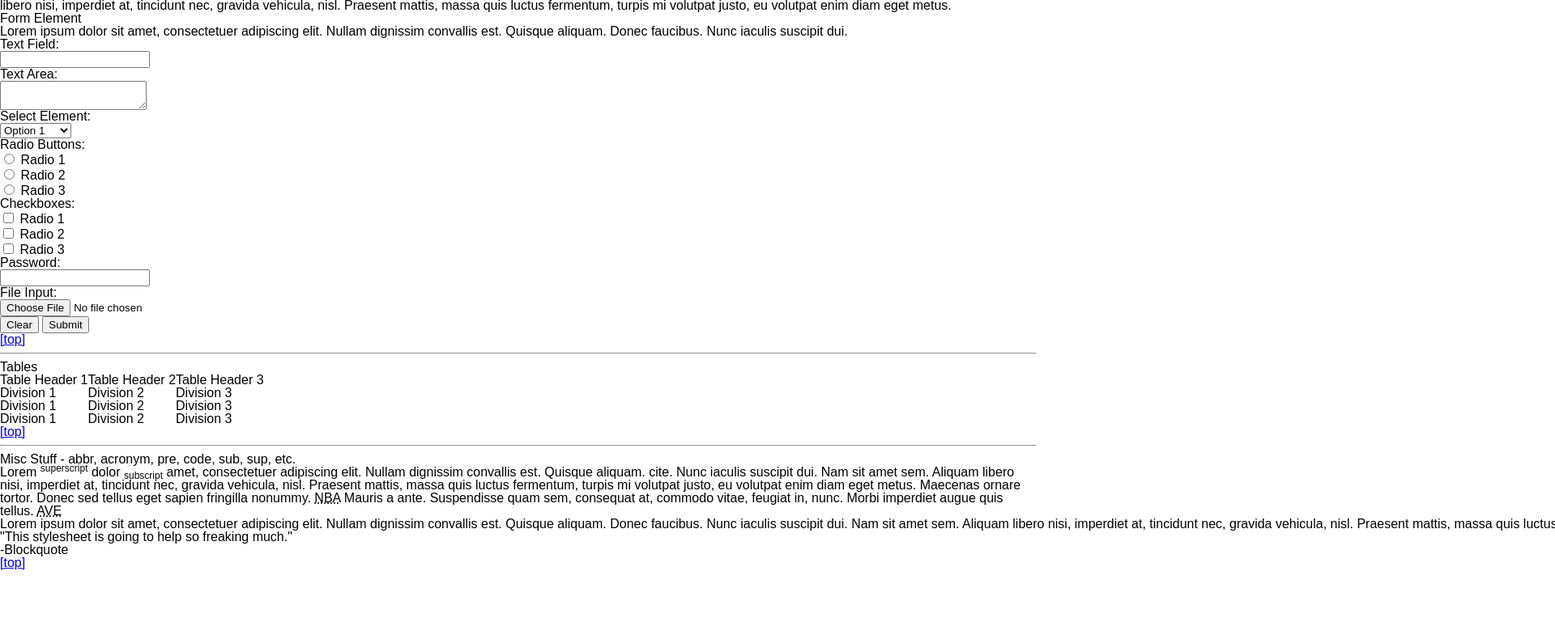
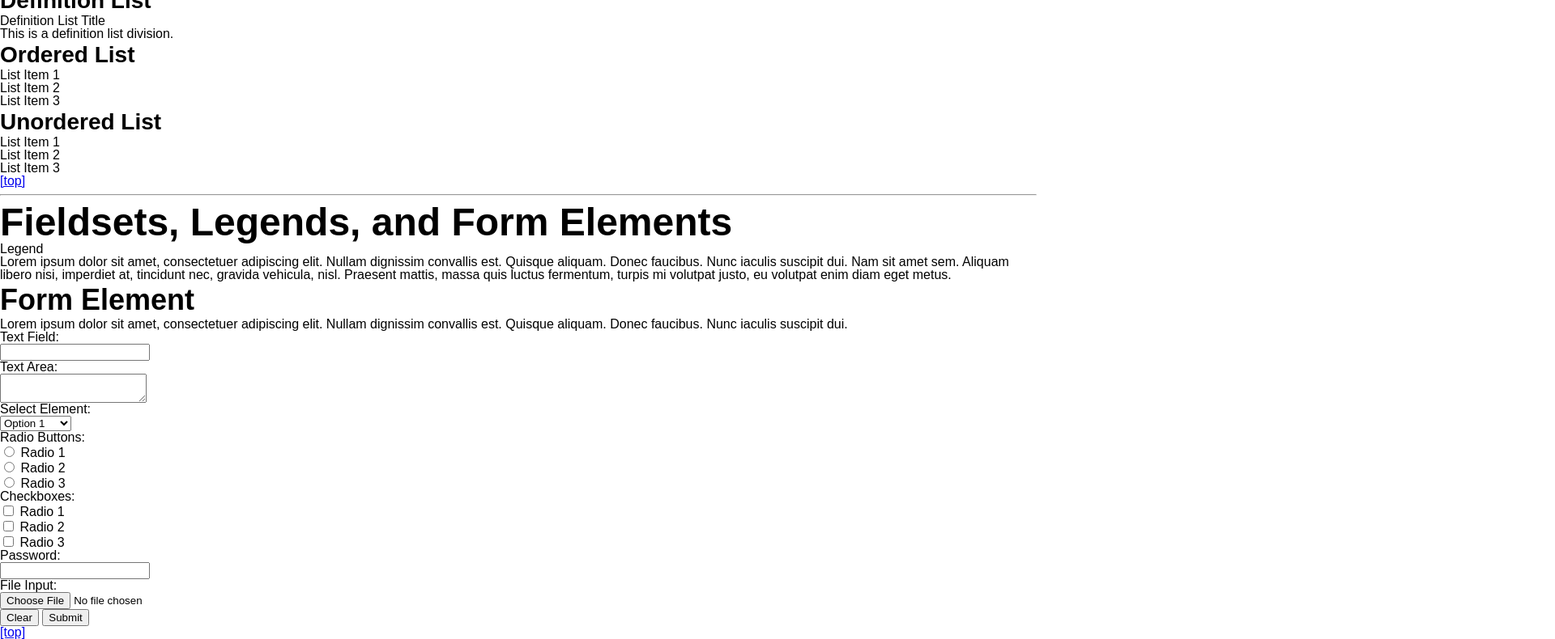
Before and after one commit to jessawright/jessa-reset.css, a plain HTML site: page index.html in a window 1280 px wide. Shown: the part 665-1455 px from the top of the page at 81% size, 1920 px wide, since content can reach past the window. Before the commit the page ends 1369 px from the top, so only its background shows below. Drawn offline with Linux system fonts and the light colour scheme.

Commit message:
neaten up

```diff
--- a/index.html
+++ b/index.html
@@ -1,11 +1,13 @@
 <!-- Sample Content to Plugin to Template -->
 <head>
-  <link rel="stylesheet" href="jessa-reset.css">
+  <link rel="stylesheet" type="text/css" href="jessa-reset.css" />
 </head>
 
 <h1>CSS Basic Elements</h1>
 
 <p>The purpose of this HTML is to help determine what default settings are with CSS and to make sure that all possible HTML Elements are included in this HTML so as to not miss any possible Elements when designing a site.</p>
+
+<cite>Adapted from <a href="http://snipplr.com/view/55375/">this</a>.</cite>
 
 <hr />
 
@@ -24,7 +26,7 @@
 
 <h1 id="paragraph">Paragraph</h1>
 
-<img style="width:250px;height:125px;float:right" src="images/css_gods_language.png" alt="CSS | God's Language" />
+<img style="width:250px;height:125px;float:right" src="http://placehold.it/250x125" alt="CSS | God's Language" />
 <p>Lorem ipsum dolor sit amet, <a href="#" title="test link">test link</a> adipiscing elit. Nullam dignissim convallis est. Quisque aliquam. Donec faucibus. Nunc iaculis suscipit dui. Nam sit amet sem. Aliquam libero nisi, imperdiet at, tincidunt nec, gravida vehicula, nisl. Praesent mattis, massa quis luctus fermentum, turpis mi volutpat justo, eu volutpat enim diam eget metus. Maecenas ornare tortor. Donec sed tellus eget sapien fringilla nonummy. Mauris a ante. Suspendisse quam sem, consequat at, commodo vitae, feugiat in, nunc. Morbi imperdiet augue quis tellus.</p>
 
 <p>Lorem ipsum dolor sit amet, <em>emphasis</em> consectetuer adipiscing elit. Nullam dignissim convallis est. Quisque aliquam. Donec faucibus. Nunc iaculis suscipit dui. Nam sit amet sem. Aliquam libero nisi, imperdiet at, tincidunt nec, gravida vehicula, nisl. Praesent mattis, massa quis luctus fermentum, turpis mi volutpat justo, eu volutpat enim diam eget metus. Maecenas ornare tortor. Donec sed tellus eget sapien fringilla nonummy. Mauris a ante. Suspendisse quam sem, consequat at, commodo vitae, feugiat in, nunc. Morbi imperdiet augue quis tellus.</p>
--- a/jessa-reset.css
+++ b/jessa-reset.css
@@ -1,19 +1,68 @@
-html, body, div, span, object, iframe, h1, h2, h3, h4, h5, h6, p, blockquote, pre, a, abbr, address, cite, code, del, dfn, em, img, ins, kbd, q, s, samp, small, strong, sub, sup, var, b, u, i, dl, dt, dd, ol, ul, li, fieldset, form, label, legend, table, caption, tbody, tfoot, thead, tr, th, td, article, aside, canvas, details, embed, figure, figcaption, footer, header, hgroup, menu, nav, output, ruby, section, summary, time, mark, audio, video {
+/* Add some typographic scaling, adapted from: http://typecast.com/blog/a-more-modern-scale-for-web-typography */
+html {
+    line-height: 1;
+    font-size: 100%;
+    font-family: sans-serif;
     margin: 0;
     padding: 0;
     border: 0;
-    font-size: 100%;
-    font: inherit;
+    vertical-align: baseline;
+}
+body {
+    margin: 0;
+    padding: 0;
+    border: 0;
+    vertical-align: baseline;
+}
+h1 {
+    font-size: 3em;
+    line-height: 1.05;
+    margin: 0;
+    padding: 0;
+    border: 0;
+    vertical-align: bottom;
+}
+h2 {
+    font-size: 2.25em;
+    line-height: 1.25;
+    margin: 0;
+    padding: 0;
+    border: 0;
+    vertical-align: baseline;
+}
+h3 {
+    font-size: 1.75em;
+    line-height: 1.25;
+    margin: 0;
+    padding: 0;
+    border: 0;
+    vertical-align: baseline;
+}
+h4 {
+    font-size: 1.125em;
+    line-height: 1.22222222;
+    margin: 0;
+    padding: 0;
+    border: 0;
+    vertical-align: baseline;
+}
+h5, h6, p, blockquote, span, pre, a, abbr, address, cite, code, del, dfn, em, ins, kbd, q, s, samp, small, strong, var, b, u, i, dl, dt, dd, ol, ul, li, label, legend, caption, details, figcaption, mark {
+    margin: 0;
+    padding: 0;
+    border: 0;
+    vertical-align: baseline;
+    font-size: 1em;
+}
+div, object, iframe, img, sub, sup, fieldset, form, table, tbody, tfoot, thead, tr, th, td, article, aside, canvas, embed, figure, footer, header, hgroup, menu, nav, output, ruby, section, summary, time, audio, video {
+    margin: 0;
+    padding: 0;
+    border: 0;
     vertical-align: baseline;
 }
 
 /* HTML5 display-role reset for older browsers */
-
 article, aside, details, figcaption, figure, footer, header, menu, nav, section {
     display: block;
-}
-body {
-    line-height: 1;
 }
 menu, ol, ul {
     list-style: none;
@@ -31,42 +80,33 @@ table {
 }
 :focus {
     /* remember to define focus styles! */
-    outline: 0;
-}
-ins {
-    /* remember to highlight inserts somehow! */
-    text-decoration: none;
+    outline: none;
+    /* this is to help you remember to do that! */
+    background-color: orange;
 }
 a:active, a:hover {
     outline-width: 0;
 }
- /* Change the default font family in all browsers (opinionated), correct line height, prevent adjustments of font size after orientation changes in IE on Windows Phone and in iOS.  */
-html {
-  font-family: sans-serif;
-  line-height: 1.15;
-  -ms-text-size-adjust: 100%;
-  -webkit-text-size-adjust: 100%;
-}
 
 /* Remove gray backgrounds and descender skipping underlines. */
 a {
-  background-color: transparent; /* 1 */
-  -webkit-text-decoration-skip: objects; /* 2 */
+    background-color: transparent;
+    -webkit-text-decoration-skip: objects;
 }
 
 /* Prevent `sub` and `sup` elements from affecting the line height in all browsers. */
-sub,
-sup {
+sub, sup {
     font-size: 75%;
     line-height: 0;
     position: relative;
     vertical-align: baseline;
+    margin: 0;
+    padding: 0;
+    border: 0;
 }
-
 sub {
     bottom: -0.25em;
 }
-
 sup {
     top: -0.5em;
 }
@@ -78,4 +118,6 @@ table {
 }
 
 /* whoever thought blue linked image borders were a good idea? */
-a img,:link img,:visited img { border:none }
+a img, :link img, :visited img {
+    border: none
+}
```
Also changed, not shown: 1 other file. Lines whose indentation alone changed are shown as unchanged.
